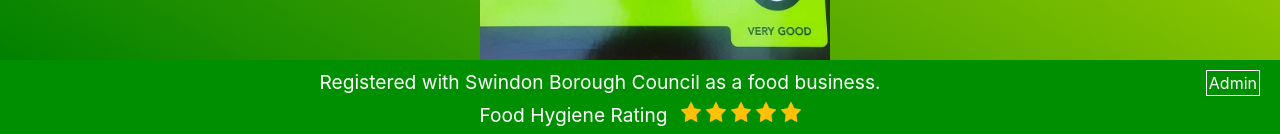
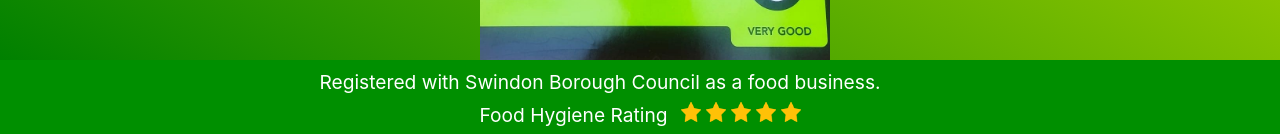
Before and after one commit to JohnPalmgren/JamdownFusion, a React (Create React App) app: page / in a window 1280 px wide. Shown: the part 3816-3950 px from the top of the page. Built offline with nearby package versions, Linux system fonts and the light colour scheme; no server answers.

Commit message:
remove admin tag from footer

```diff
--- a/src/components/Footer.js
+++ b/src/components/Footer.js
@@ -7,7 +7,6 @@
       <div className={classes.footer}>
         <div className={classes.row1}>
           <p>Registered with Swindon Borough Council as a food business.</p>
-          <div className={classes.admin}>Admin</div>
         </div>
         <div className={classes.rating}>
           <p>Food Hygiene Rating</p>
--- a/src/components/Footer.module.css
+++ b/src/components/Footer.module.css
@@ -33,18 +33,6 @@
     margin-right: 8px;
     font-size: 1.2rem;}
 
-.admin {
-    width:fit-content;
-    cursor: pointer;
-    color: #fff;
-    border: 1px solid #fff;
-    padding: 2px;
-    /* align-self: end;
-    justify-self: start; */
-    position: absolute;
-    right: 10px;
-}
-
 .row1 {
     position: relative;
     display: flex;
```
